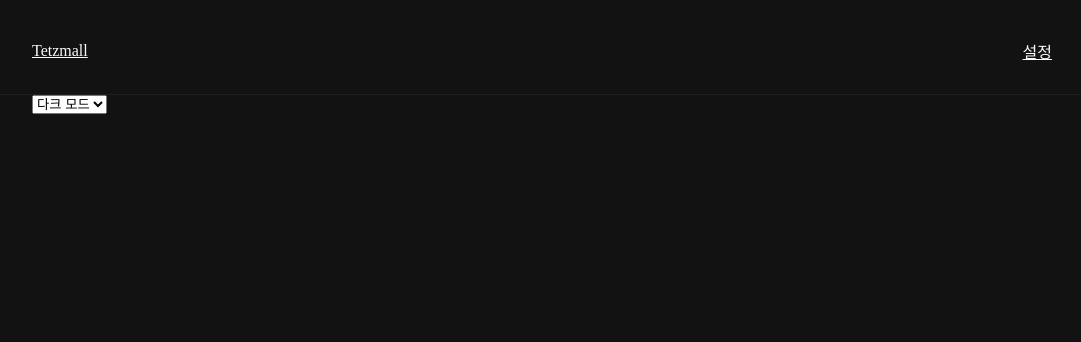
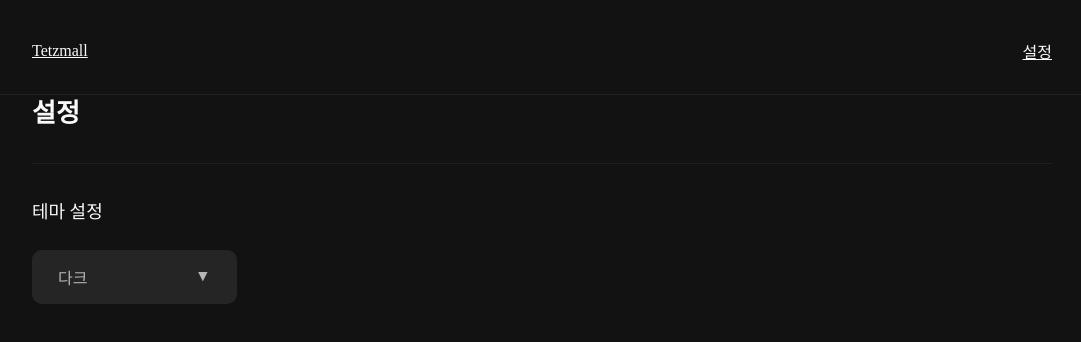
Before and after one commit to xenosign/next-mall, a Next.js app: page /setting in a window 1280 px wide. Shown: the top 342 px of the page, without its empty margins (98-1179 px from the left). Built offline with nearby package versions, Linux system fonts and the light colour scheme.

Commit message:
다크 모드 적용

```diff
--- a/components/DropDown.js
+++ b/components/DropDown.js
@@ -1,11 +1,67 @@
-function Dropdown() {
+import { useEffect, useState, useRef } from 'react';
+import styles from './Dropdown.module.css';
+
+export default function Dropdown({
+  className,
+  name,
+  value,
+  options,
+  onChange,
+}) {
+  const [isOpen, setIsOpen] = useState(false);
+  const inputRef = useRef(null);
+
+  function handleInputClick() {
+    setIsOpen((prevIsOpen) => !prevIsOpen);
+  }
+
+  function handleBlur() {
+    setIsOpen(false);
+  }
+
+  useEffect(() => {
+    function handleClickOutside(e) {
+      const isInside = inputRef.current?.contains(e.target);
+      if (!isInside) {
+        setIsOpen(false);
+      }
+    }
+
+    window.addEventListener('click', handleClickOutside);
+    return () => {
+      window.removeEventListener('click', handleClickOutside);
+    };
+  }, []);
+
+  const classNames = `${styles.input} ${isOpen ? styles.opened : ''
+    } ${className}`;
+  const selectedOption = options.find((option) => option.value === value);
 
   return (
-    <>
-      <li>마이페이지</li>
-      <li>로그아웃</li>
-    </>
+    <div
+      className={classNames}
+      onClick={handleInputClick}
+      onBlur={handleBlur}
+      ref={inputRef}
+    >
+      {selectedOption.label}
+      <span className={styles.arrow}>▲</span>
+      <div className={styles.options}>
+        {options.map((option) => {
+          const selected = value === option.value;
+          const className = `${styles.option} ${selected ? styles.selected : ''
+            }`;
+          return (
+            <div
+              className={className}
+              key={option.value}
+              onClick={() => onChange(name, option.value)}
+            >
+              {option.label}
+            </div>
+          );
+        })}
+      </div>
+    </div>
   );
 }
-
-export default Dropdown;
--- /dev/null
+++ b/components/Dropdown.module.css
@@ -0,0 +1,65 @@
+.input {
+  display: flex;
+  position: relative;
+  justify-content: space-between;
+  align-items: center;
+  cursor: pointer;
+  border-radius: 10px;
+  background: #252525;
+  padding: 15px 26px;
+  color: #b5b5b5;
+}
+
+:global(.light) .input {
+  background-color: #e1e1e1;
+  color: #505050;
+}
+
+.arrow {
+  transform: rotate(180deg);
+  transition: transform 0.2s ease;
+}
+
+.opened .arrow {
+  transform: rotate(0);
+}
+
+.options {
+  position: absolute;
+  top: calc(100% + 10px);
+  right: 0;
+  left: 0;
+  transform: scaleY(0);
+  transform-origin: top center;
+  z-index: 1;
+  transition: transform 0.2s ease-in-out;
+  border-radius: 10px;
+  background-color: #252525;
+  padding: 15px 16px;
+  overflow: hidden;
+  color: #b5b5b5;
+}
+
+:global(.light) .options {
+  background-color: #e1e1e1;
+  color: #505050;
+}
+
+.opened .options {
+  transform: scaleY(1);
+}
+
+.option {
+  cursor: pointer;
+  padding: 10px;
+}
+
+.option.selected,
+.option:hover {
+  background-color: #505050;
+}
+
+:global(.light) .option.selected,
+:global(.light) .option:hover {
+  background-color: #cfcfcf;
+}
--- a/components/Input.module.css
+++ b/components/Input.module.css
@@ -7,3 +7,8 @@
   border: none;
   border-radius: 10px;
 }
+
+:global(.light) .input {
+  color: #f9f9f9;
+  background-color: #505050;
+}
--- a/components/SearchForm.module.css
+++ b/components/SearchForm.module.css
@@ -22,3 +22,9 @@
   border: none;
   border-radius: 10px;
 }
+
+:global(.light) .searchInput {
+  color: #505050;
+  background-color: #f9f9f9;
+  border: none;
+}
--- a/pages/setting.js
+++ b/pages/setting.js
@@ -1,18 +1,32 @@
+import Dropdown from '@/components/DropDown';
 import { useTheme } from '@/lib/ThemeContext';
+import styles from '@/styles/Setting.module.css';
 
 export default function Setting() {
   const { theme, setTheme } = useTheme();
 
-  const handleSelected = (e) => {
-    setTheme(e.target.value)
+  function handleDropdownChange(name, value) {
+    const nextTheme = value;
+
+    setTheme(nextTheme);
   }
 
   return (
-    <div>
-      <select onChange={handleSelected}>
-        <option value={'dark'}>다크 모드</option>
-        <option value={'light'}>일반 모드</option>
-      </select>
-    </div>
+    <>
+      <h1 className={styles.title}>설정</h1>
+      <section className={styles.section}>
+        <h2 className={styles.sectionTitle}>테마 설정</h2>
+        <Dropdown
+          className={styles.dropdown}
+          name="theme"
+          value={theme}
+          options={[
+            { label: '다크', value: 'dark' },
+            { label: '라이트', value: 'light' },
+          ]}
+          onChange={handleDropdownChange}
+        />
+      </section>
+    </>
   );
 }
--- /dev/null
+++ b/styles/Setting.module.css
@@ -0,0 +1,24 @@
+.title {
+  margin: 0;
+  border-bottom: 1px solid #1f1f1f;
+  padding-bottom: 30px;
+  font-weight: 700;
+  font-size: 26px;
+  line-height: 38px;
+}
+
+:global(.light) .title {
+  border-color: #e1e1e1;
+}
+
+.sectionTitle {
+  margin: 35px 0 25px;
+  font-style: normal;
+  font-weight: 400;
+  font-size: 18px;
+  line-height: 26px;
+}
+
+.dropdown {
+  width: 205px;
+}
```
